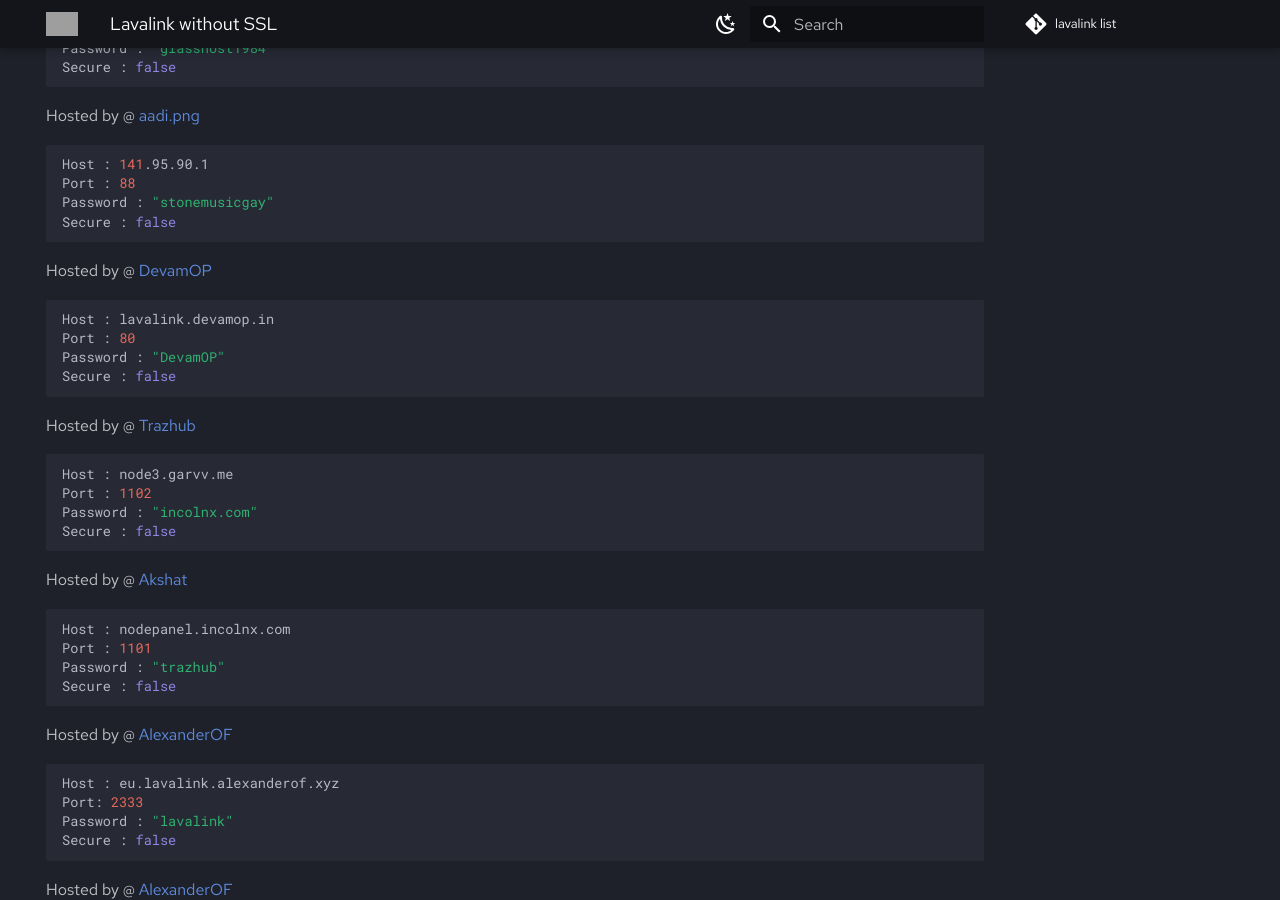
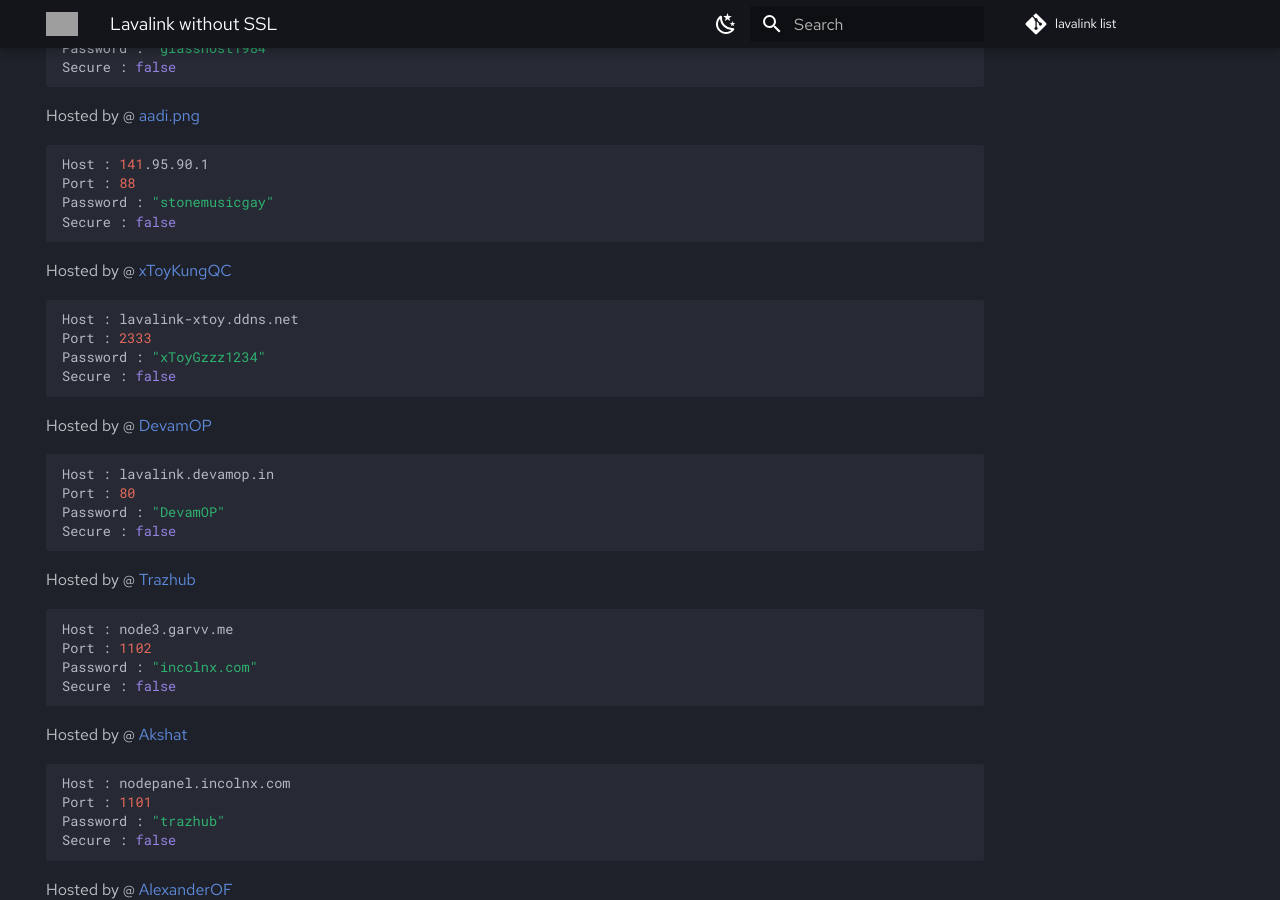
Before and after one commit to DarrenOfficial/lavalink-list, an MkDocs documentation site: the page built from docs/NoSSL/lavalink-without-ssl.md, in a window 1280 px wide and 900 px high, scrolled down 305 px. Built offline with MkDocs 1.6.1 and Material for MkDocs 9.7.7, drawn with Linux system fonts in a browser that asks for light colours; comment, search, counter and statistics services are not loaded; grey boxes are pictures that could not be loaded.

Commit message:
Update lavalink-without-ssl.md
Add My Lavalink :)))

````diff
--- a/docs/NoSSL/lavalink-without-ssl.md
+++ b/docs/NoSSL/lavalink-without-ssl.md
@@ -20,6 +20,14 @@ Hosted by @ [aadi.png](https://discord.gg/stonemusic)
 Host : 141.95.90.1
 Port : 88
 Password : "stonemusicgay"
+Secure : false
+```
+
+Hosted by @ [xToyKungQC](http://lavalink-xtoy.ddns.net/)
+```bash
+Host : lavalink-xtoy.ddns.net
+Port : 2333
+Password : "xToyGzzz1234"
 Secure : false
 ```
 
````
